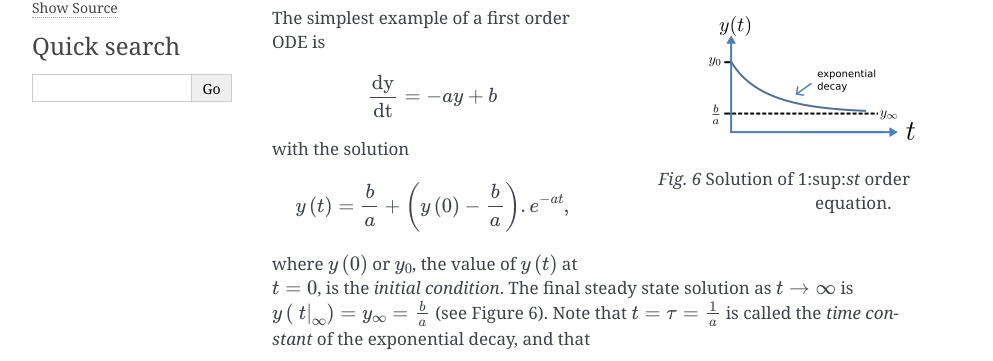
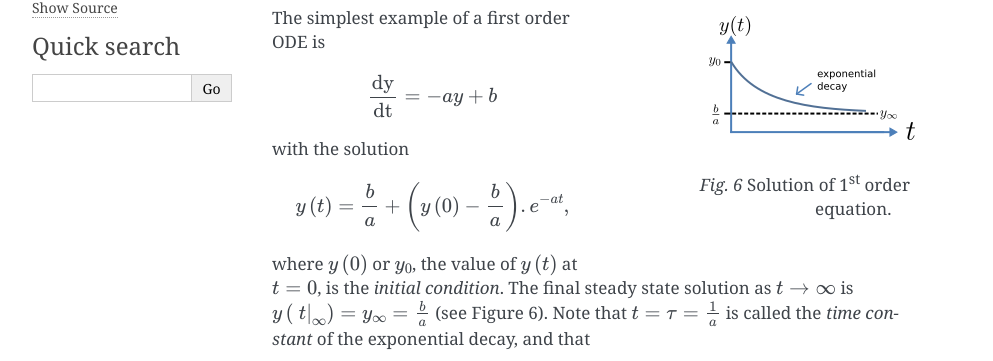
Before and after one commit to ABI-Tutorials/CellML-OpenCOR-PMR, a Sphinx documentation site: the page built from source/simple_ode.rst, in a window 1280 px wide. Shown: the part 97-458 px from the top of the page, without its empty margins (148-1141 px from the left). Built offline with Sphinx 7.4.7, drawn with Linux system fonts in a browser that asks for light colours.

Commit message:
Correct error in using :sup: role.

```diff
--- a/source/simple_ode.rst
+++ b/source/simple_ode.rst
@@ -12,7 +12,7 @@
    :align: right
    :figwidth: 45%
 
-   Solution of 1:sup:`st` order equation.
+   Solution of 1\ :sup:`st` order equation.
 
 The simplest example of a first order ODE is
 
```
